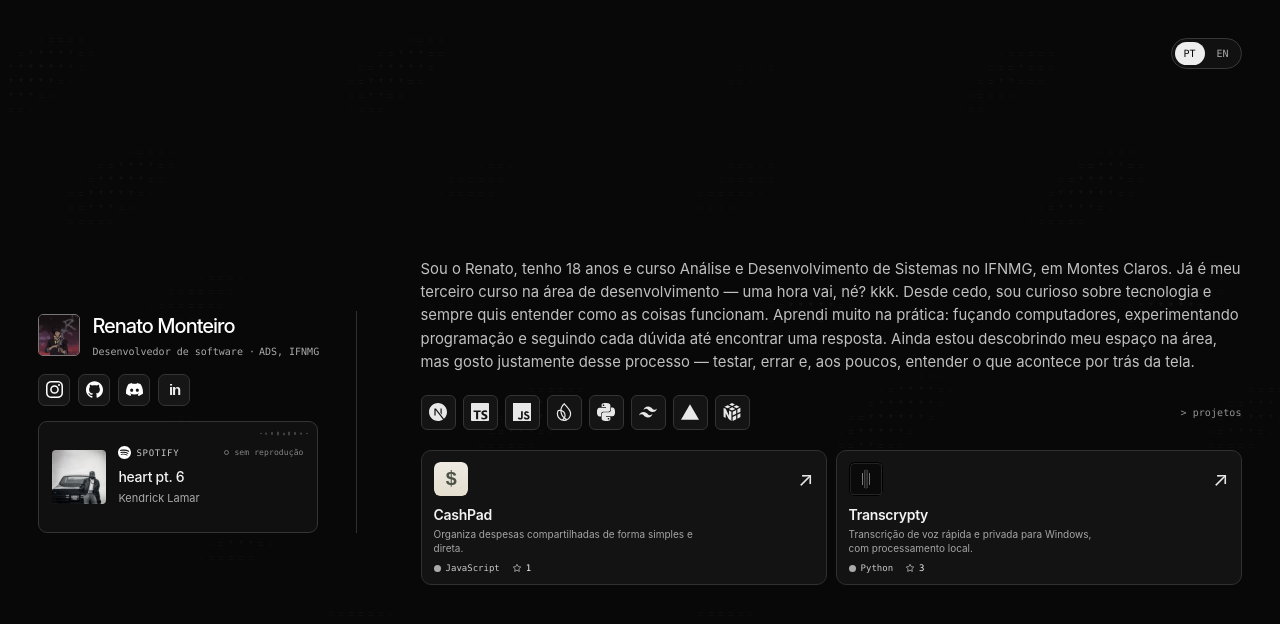
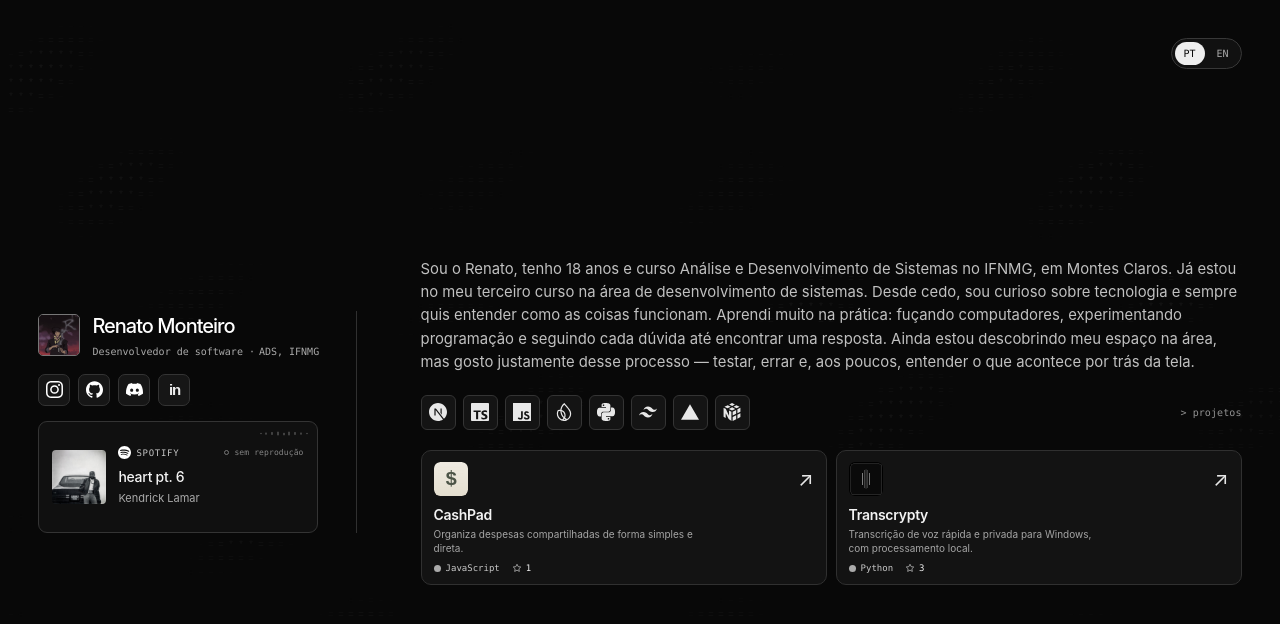
Before and after one commit to renato0x/portfolio, a Next.js app: page / in a window 1280 px wide. Shown: the top 624 px of the page. Built offline with nearby package versions, Linux system fonts and the light colour scheme; no server answers.

Commit message:
copy: clarify third systems development course

```diff
--- a/src/components/portfolio-client.tsx
+++ b/src/components/portfolio-client.tsx
@@ -81,7 +81,7 @@ const copy: Record<Language, PageCopy> = {
     title: "@renato0x",
     content: "Conteúdo do portfólio",
     about: "Sobre Renato",
-    bio: "Sou o Renato, tenho 18 anos e curso Análise e Desenvolvimento de Sistemas no IFNMG, em Montes Claros. Já é meu terceiro curso na área de desenvolvimento — uma hora vai, né? kkk. Desde cedo, sou curioso sobre tecnologia e sempre quis entender como as coisas funcionam. Aprendi muito na prática: fuçando computadores, experimentando programação e seguindo cada dúvida até encontrar uma resposta. Ainda estou descobrindo meu espaço na área, mas gosto justamente desse processo — testar, errar e, aos poucos, entender o que acontece por trás da tela.",
+    bio: "Sou o Renato, tenho 18 anos e curso Análise e Desenvolvimento de Sistemas no IFNMG, em Montes Claros. Já estou no meu terceiro curso na área de desenvolvimento de sistemas. Desde cedo, sou curioso sobre tecnologia e sempre quis entender como as coisas funcionam. Aprendi muito na prática: fuçando computadores, experimentando programação e seguindo cada dúvida até encontrar uma resposta. Ainda estou descobrindo meu espaço na área, mas gosto justamente desse processo — testar, errar e, aos poucos, entender o que acontece por trás da tela.",
     technologies: "Tecnologias usadas",
     technologyList: "Tecnologias",
     projects: "Projetos",
@@ -98,7 +98,7 @@ const copy: Record<Language, PageCopy> = {
     title: "@renato0x",
     content: "Portfolio content",
     about: "About Renato",
-    bio: "I'm Renato, 18, studying Systems Analysis and Development at IFNMG in Montes Claros. It's already my third course in software development — it'll click eventually, right? I've been curious about technology for as long as I can remember, always wanting to understand how things work. I've learned a lot by doing: tinkering with computers, trying out programming, and following each question until I find an answer. I'm still figuring out where I fit in the field, but I enjoy the process: trying things, making mistakes, and gradually understanding what's happening behind the screen.",
+    bio: "I'm Renato, 18, studying Systems Analysis and Development at IFNMG in Montes Claros. I'm now on my third course in Systems Development. I've been curious about technology for as long as I can remember, always wanting to understand how things work. I've learned a lot by doing: tinkering with computers, trying out programming, and following each question until I find an answer. I'm still figuring out where I fit in the field, but I enjoy the process: trying things, making mistakes, and gradually understanding what's happening behind the screen.",
     technologies: "Technologies",
     technologyList: "Technologies",
     projects: "Projects",
```
